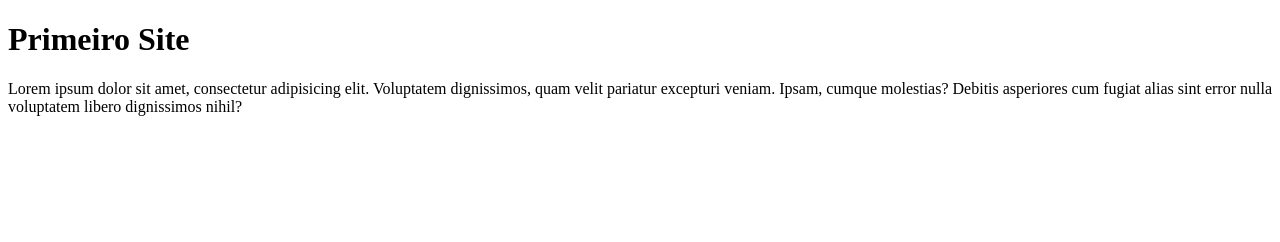
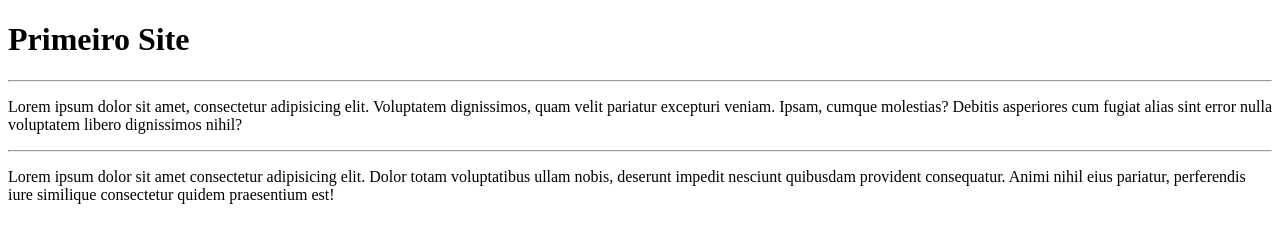
Before and after one commit to Guilherme-stos/OlaMundo, a plain HTML site: page siteexemplo/index.html in a window 1280 px wide. Drawn offline with Linux system fonts and the light colour scheme.

Commit message:
Adicionei um outro parágrafo

```diff
--- a/siteexemplo/index.html
+++ b/siteexemplo/index.html
@@ -7,6 +7,9 @@
 </head>
 <body>
     <h1>Primeiro Site</h1>
+    <hr>
     <p>Lorem ipsum dolor sit amet, consectetur adipisicing elit. Voluptatem dignissimos, quam velit pariatur excepturi veniam. Ipsam, cumque molestias? Debitis asperiores cum fugiat alias sint error nulla voluptatem libero dignissimos nihil?</p>
+    <hr>
+    <p>Lorem ipsum dolor sit amet consectetur adipisicing elit. Dolor totam voluptatibus ullam nobis, deserunt impedit nesciunt quibusdam provident consequatur. Animi nihil eius pariatur, perferendis iure similique consectetur quidem praesentium est!</p>
 </body>
 </html>
```
